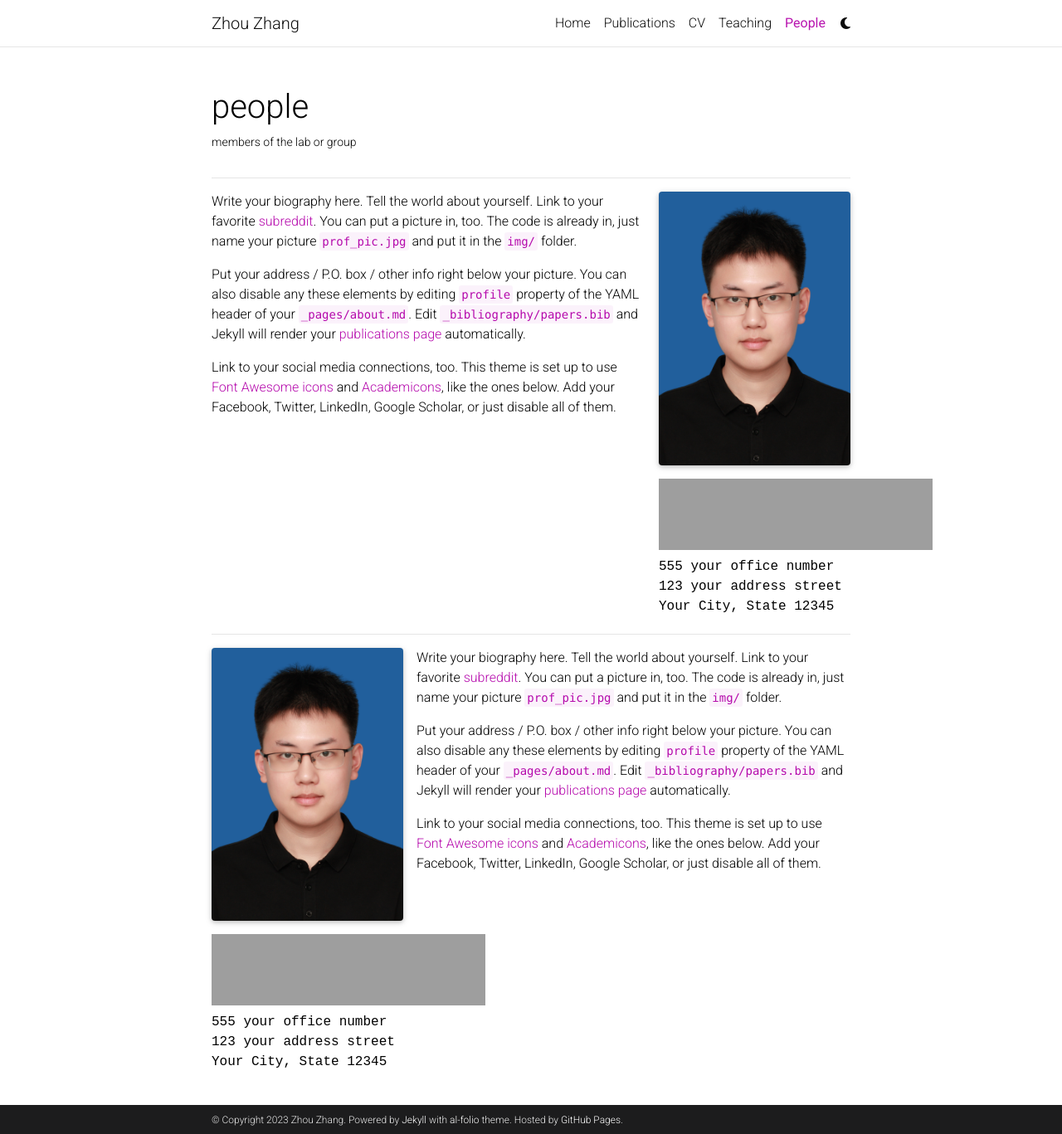
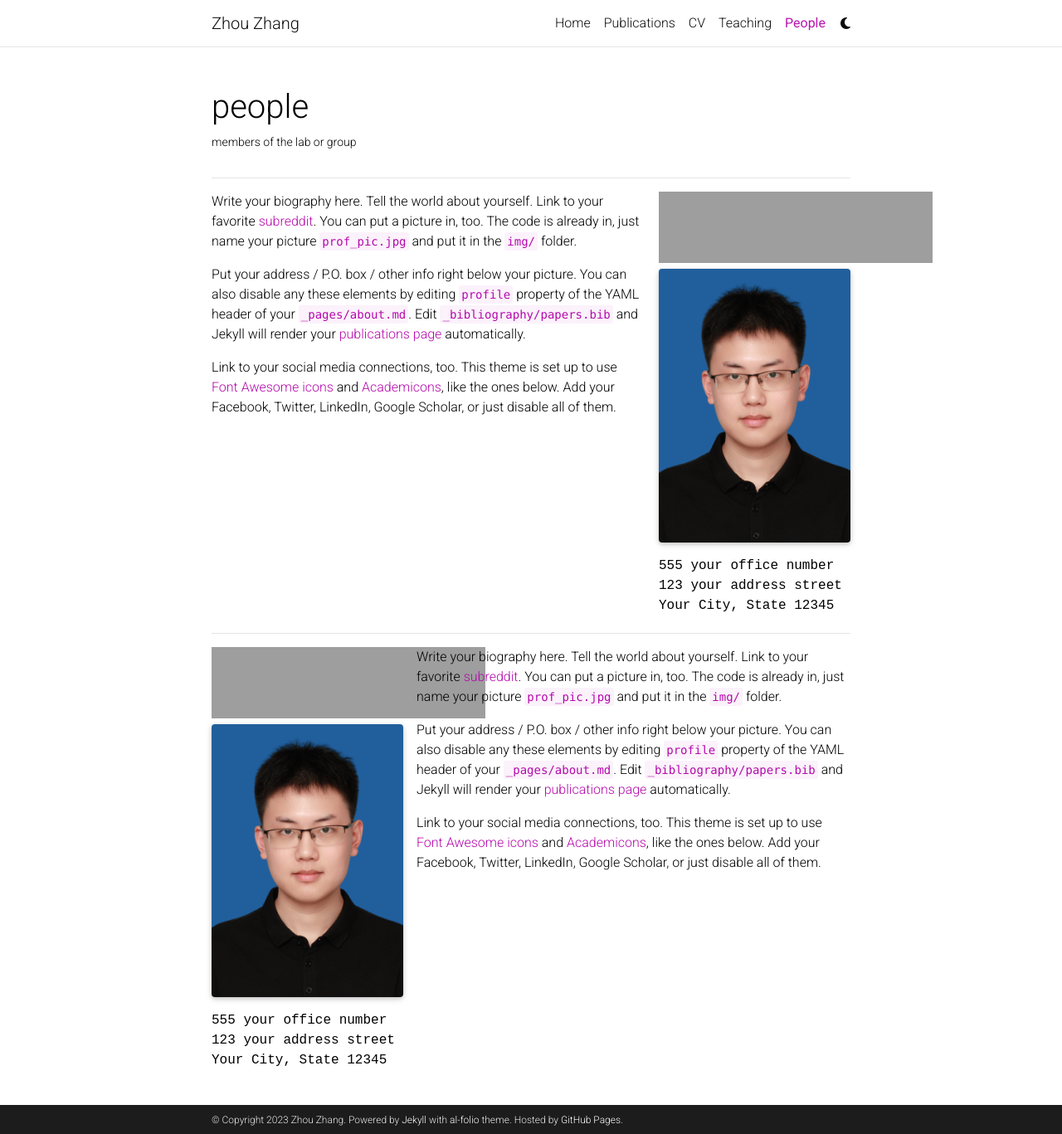
Before and after one commit to fduzz/fduzz.github.io, a Jekyll site: the page built from _pages/profiles.md, in a window 1280 px wide and 1367 px high. Shown: the whole window at 83% size. Built offline with Jekyll 4.4.1, drawn with Linux system fonts in a browser that asks for light colours; full-size pictures stand in for the smaller copies a plugin makes; comment, search, counter and statistics services are not loaded; a style sheet for code colours, icons or effects is not loaded; grey boxes are pictures that could not be loaded.

Commit message:
Update profiles.html

```diff
--- a/_layouts/profiles.html
+++ b/_layouts/profiles.html
@@ -10,6 +10,7 @@
           {% for profile in page.profiles %}
           <hr>
           <div class="profile float-{%- if profile.align == 'left' -%}left{%- else -%}right{%- endif -%}">
+             <iframe frameborder="no" border="0" marginwidth="0" marginheight="0" width=330 height=86 src="//music.163.com/outchain/player?type=2&id=2015613998&auto=0&height=66"></iframe>
             {%- if profile.image %}
               {%- assign profile_image_path = profile.image | prepend: 'assets/img/' -%}
 
@@ -26,7 +27,6 @@
             {% endif -%}
             {%- if profile.more_info %}
             <div class="more-info">
-              <iframe frameborder="no" border="0" marginwidth="0" marginheight="0" width=330 height=86 src="//music.163.com/outchain/player?type=2&id=2015613998&auto=0&height=66"></iframe>
               {{ profile.more_info }}
             </div>
             {%- endif %}
```
